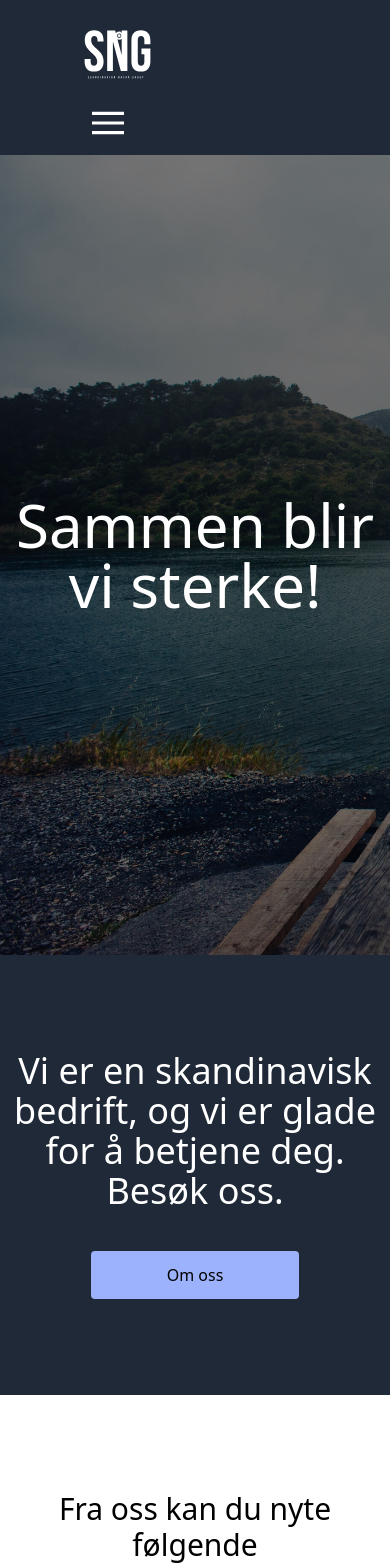
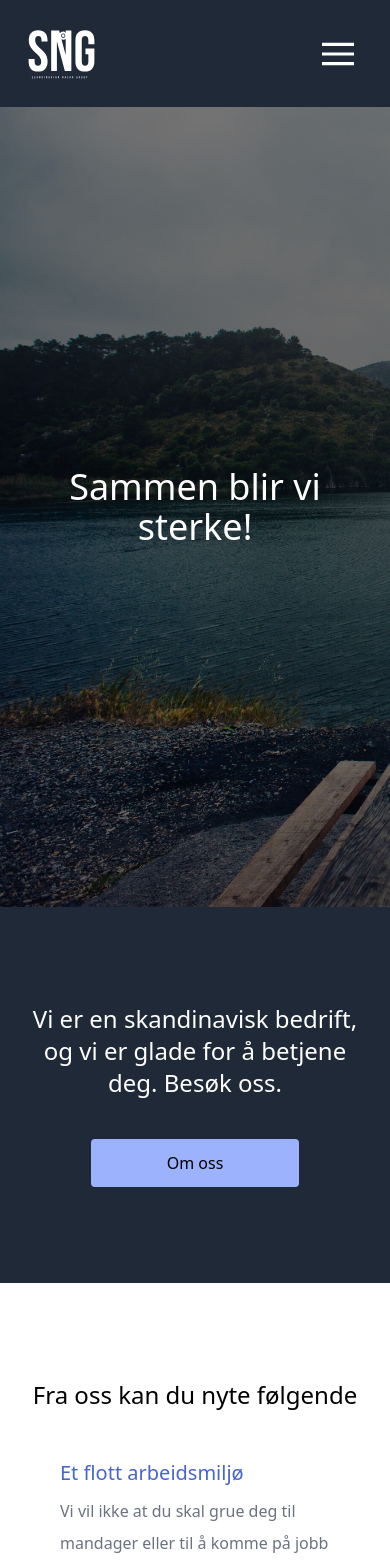
Before and after one commit to davemarong/sng-nextjs, a Next.js app: page / in a window 390 px wide. Shown: the top 1567 px of the page. Built offline with nearby package versions, Linux system fonts and the light colour scheme.

Commit message:
ui fixes

```diff
--- a/src/components/banners/Banner1.tsx
+++ b/src/components/banners/Banner1.tsx
@@ -7,7 +7,7 @@ import LightPrimaryButton from "../buttons/LightPrimaryButton";
 const Banner = () => {
   return (
     <div className="bg-gray-800 py-24 w-full flex justify-center items-center flex-col">
-      <h2 className="text-center mb-10 max-w-screen-lg text-4xl text-white">
+      <h2 className="text-center mb-10 mx-8 text-2xl max-w-screen-lg lg:text-4xl text-white">
         Vi er en skandinavisk bedrift, og vi er glade for å betjene deg. Besøk
         oss.
       </h2>
--- a/src/components/banners/Banner2.tsx
+++ b/src/components/banners/Banner2.tsx
@@ -3,8 +3,8 @@ import React from "react";
 import PrimaryButton from "../buttons/PrimaryButton";
 
 const Banner2 = () => (
-  <div className="font-sans bg-white py-24 text-center flex flex-col justify-center items-center">
-    <h3 className="text-3xl">Fra oss kan du nyte følgende</h3>
+  <div className="font-sans bg-white py-24 mx-8 text-center flex flex-col justify-center items-center">
+    <h3 className="text-2xl">Fra oss kan du nyte følgende</h3>
     <div className="flex flex-col gap-14 lg:gap-28 my-12 ml-7 lg:flex-row">
       <div className="flex-1">
         <h4 className="text-xl font-medium text-primary-600 text-left max-w-xs">
--- a/src/components/banners/Reviews.tsx
+++ b/src/components/banners/Reviews.tsx
@@ -5,7 +5,7 @@ import colors from "tailwindcss/colors";
 
 const Reviews = () => {
   return (
-    <div className="my-20">
+    <div className="my-20 mx-8">
       <h2 className="text-center text-3xl pb-10">
         Vi tar vare på våre grossister
       </h2>
--- a/src/components/heroImage/HeroImage.tsx
+++ b/src/components/heroImage/HeroImage.tsx
@@ -7,7 +7,7 @@ const HeroImage = () => {
   return (
     <div className="bg-hero bg-cover h-800 w-full">
       <div className="backdrop-brightness-50 h-full w-full flex justify-center items-center flex-col">
-        <h1 className="text-white text-6xl text-center my-10">
+        <h1 className="text-white text-4xl lg:text-6xl text-center mx-10">
           Sammen blir vi sterke!
         </h1>
         {/* <Link href="/grossister">
--- a/src/components/nav/Nav.tsx
+++ b/src/components/nav/Nav.tsx
@@ -8,8 +8,8 @@ const Nav = () => {
   const [isOpen, setIsOpen] = useState(false);
   const path = useRouter().pathname;
   return (
-    <nav className="flex items-center justify-between flex-wrap p-2 bg-gray-800 px-20">
-      <div className="w-52 mb-4">
+    <nav className="flex items-center justify-between flex-wrap p-2 px-6 bg-gray-800 lg:px-20 ">
+      <div className="w-36 lg:w-52 mb-4">
         <Logo />
       </div>
       <div className="block sm:hidden">
```
